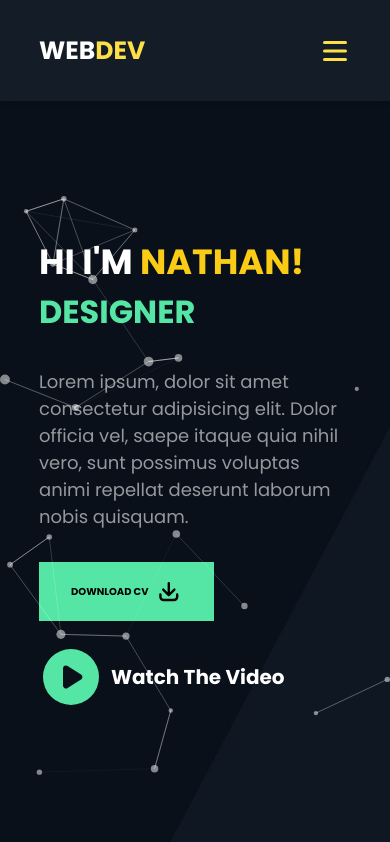
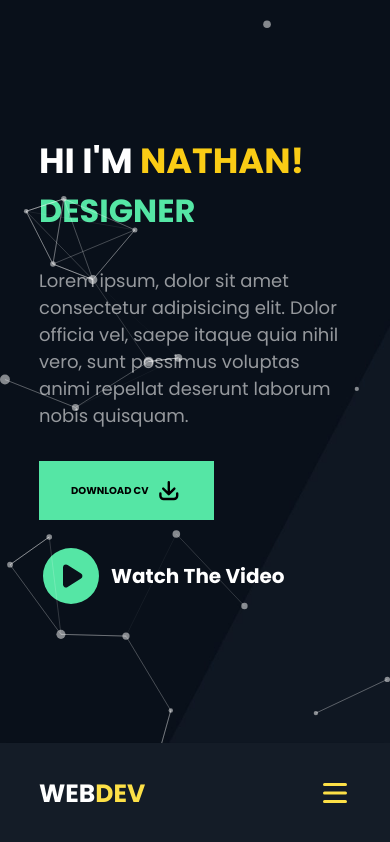
Before and after one commit to NathanPannell/portfolio, a Next.js app: page / in a window 390 px wide. Shown: the top 842 px of the page. Built offline with nearby package versions, Linux system fonts and the light colour scheme.

Commit message:
moved mobile navbar to bottom

```diff
--- a/Components/Hero.tsx
+++ b/Components/Hero.tsx
@@ -6,7 +6,7 @@ import { ArrowDownTrayIcon, PlayCircleIcon } from "@heroicons/react/16/solid";
 
 const Hero = () => {
   return (
-    <div className="mt-[12vh] h-[88vh] bg-[url('/images/banner.jpg')] bg-cover bg-center">
+    <div className="mt-0 md:mt-[12vh] h-[88vh] bg-[url('/images/banner.jpg')] bg-cover bg-center">
       <Particle />
       <div className="w-[80%] grid-cols-1 mx-auto grid lg:grid-cols-2 gap-[3rem] h-[100%] items-center">
         <div>
--- a/Components/MobileNav.tsx
+++ b/Components/MobileNav.tsx
@@ -11,7 +11,7 @@ const MobileNav = ({ nav, closeNav }: Props) => {
 
   return (
     <div
-      className={`fixed ${navAnimation} transform transition-all duration-300 top-0 left-0 right-0 bottom-0 z-[1000000] bg-[#09101a]`}
+      className={`fixed ${navAnimation} transform transition-all duration-300 top-0 left-0 right-0 bottom-0 z-[10000] bg-[#09101a]`}
     >
       <div className="w-[100vw] h-[100vh] flex flex-col items-center justify-center">
         <a className="nav-link-mobile" href="#home" onClick={closeNav}>
@@ -35,7 +35,7 @@ const MobileNav = ({ nav, closeNav }: Props) => {
       </div>
       <div
         onClick={closeNav}
-        className="absolute z-[10000000] cursor-pointer top-[2rem] right-[2rem] w-[2rem] h-[2rem] text-yellow-400"
+        className="absolute z-[100000] cursor-pointer bottom-[2rem] right-[2rem] w-[2rem] h-[2rem] text-yellow-400"
       >
         <XMarkIcon />
       </div>
--- a/Components/Nav.tsx
+++ b/Components/Nav.tsx
@@ -7,7 +7,7 @@ interface Props {
 
 const Nav = ({ openNav }: Props) => {
   return (
-    <div className="w-[100%] fixed z-[10000] top-0 h-[12vh] bg-[#141c27] shadow-md">
+    <div className="w-[100%] fixed z-[100] bottom-0 md:top-0 h-[12vh] bg-[#141c27] shadow-md">
       <div className="flex items-center justify-between w-[80%] mx-auto h-[100%]">
         <h1 className="flex-[0.6] cursor-pointer text-[25px] text-white font-bold">
           WEB<span className="text-yellow-300">DEV</span>
```
